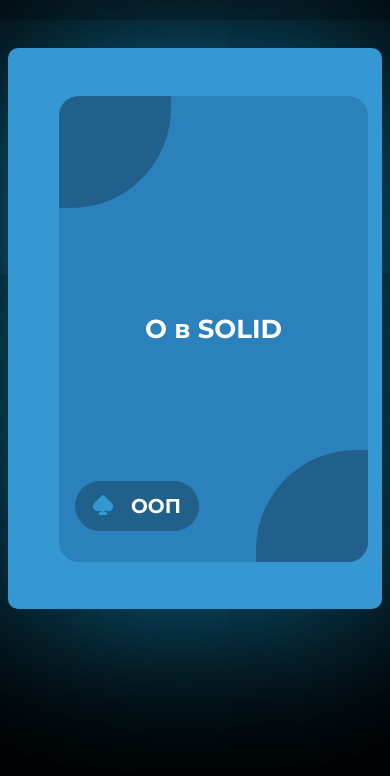
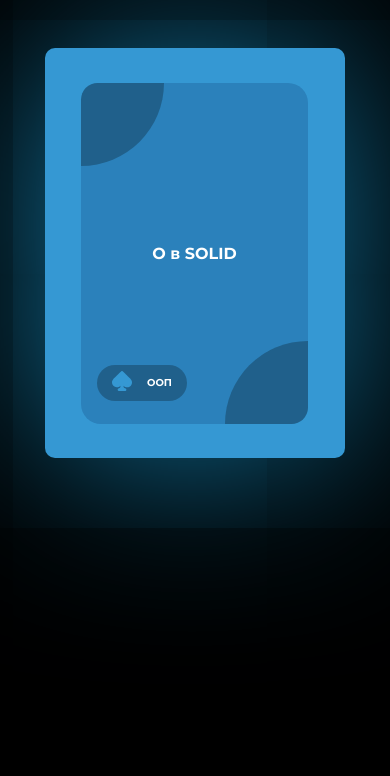
Before and after one commit to makarbass/makarbass.github.io, a plain HTML site: page index.html in a window 390 px wide. Drawn offline with Linux system fonts and the light colour scheme.

Commit message:
Update style.css

```diff
--- a/style.css
+++ b/style.css
@@ -138,7 +138,7 @@ body {
     font-size: 17px;
     font-style: normal;
     font-weight: 500;
-    line-height: 21px; /* 111.765% */
+    line-height: 21px;
     padding-top: 6px;
 }
 
@@ -173,3 +173,54 @@ body {
 .button-1:focus {
   background-color: #3598D3;
 }
+
+@media only screen and (max-width: 768px) {
+    .scene {
+        width: 300px;
+        height: 410px;
+    }
+
+    .card__face {
+        font-size: 16px;
+    }
+
+    .card__face--in{
+        width: 227px;
+        height: 341px;
+        margin: 35px 36px;
+    }
+
+    .card__top__left{
+        width: 83px;
+        height: 83px;
+    }
+
+    .bottom__block{
+        width: 90px;
+        height: 36px;
+    }
+
+    .bottom__text{
+        font-size: 10px;
+    }
+
+    .card__bottom__right{
+        width: 83px;
+        height: 83px;
+    }
+
+    .card__back--in{
+        padding-top: 36px;
+        padding-left: 42px;
+        padding-right: 42px;
+        font-size: 14px;
+        line-height: 20px;
+    }
+
+    .card__back--comment{
+        padding-left: 42px;
+        padding-right: 42px;
+        font-size: 13px;
+    }
+
+}
```
